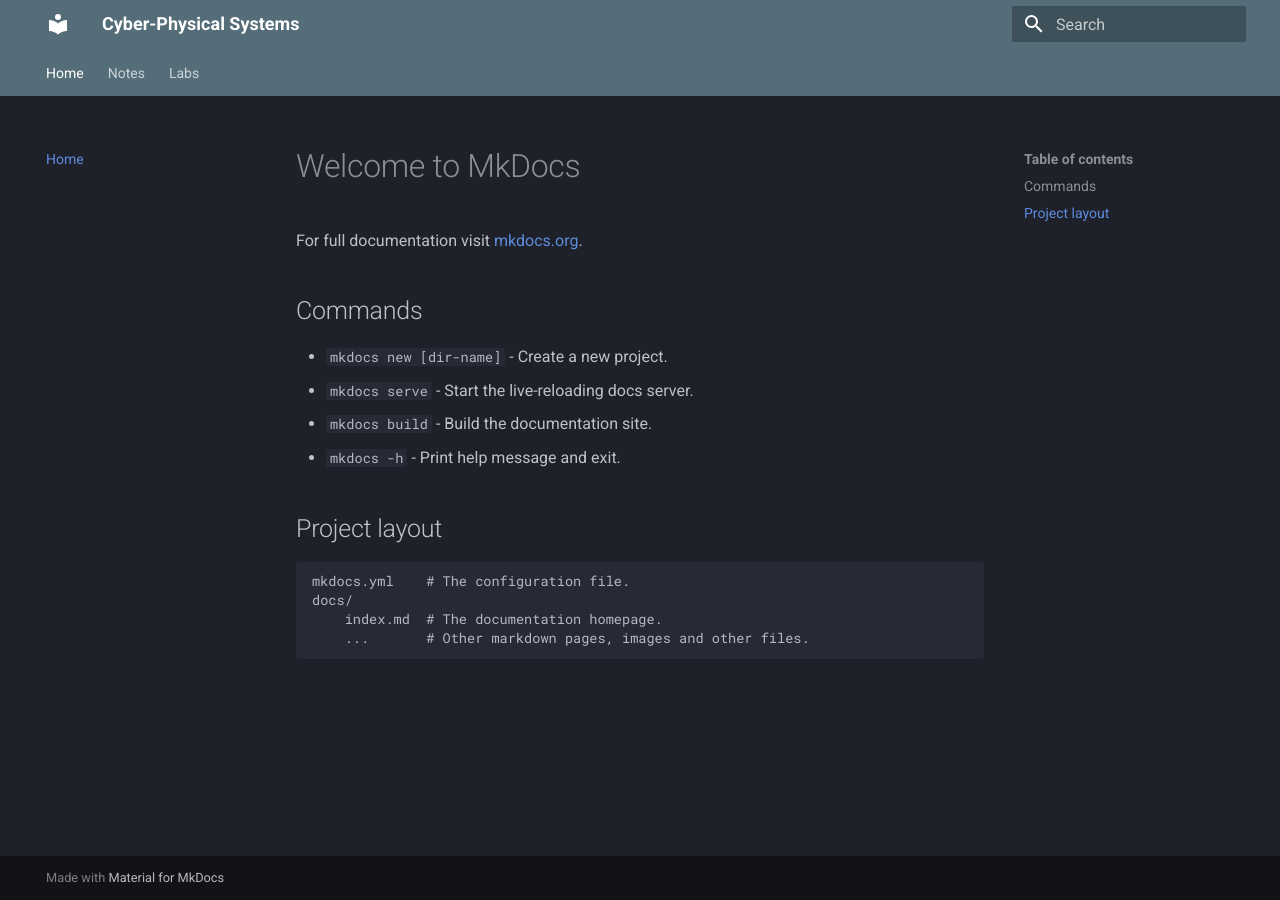
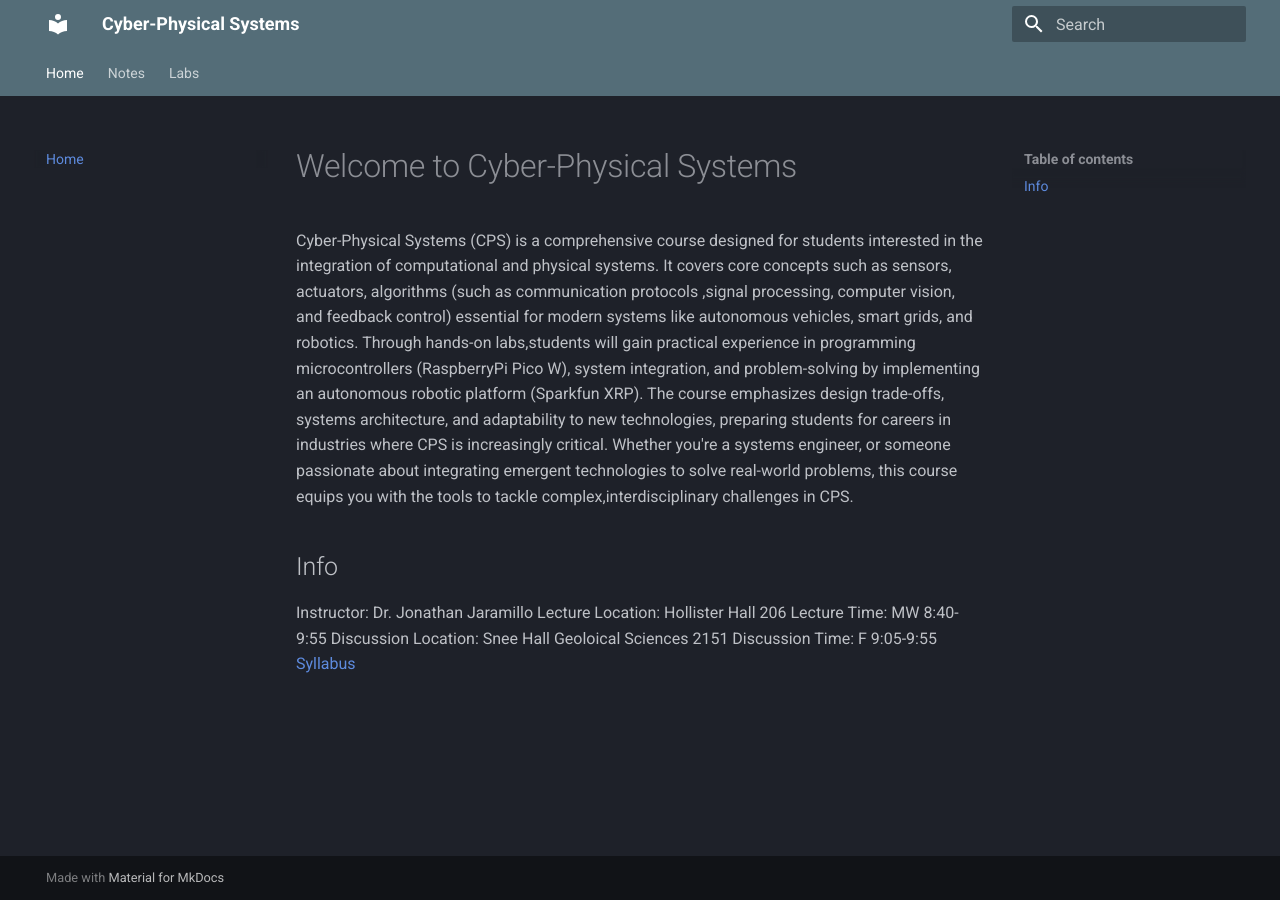
Before and after one commit to CPS-Cornell/course, an MkDocs documentation site: the page built from docs/index.md, in a window 1280 px wide. Built offline with MkDocs 1.6.1 and Material for MkDocs 9.7.7, drawn with Linux system fonts in a browser that asks for light colours.

Commit message:
updated landing page and added syllabus

```diff
--- a/docs/index.md
+++ b/docs/index.md
@@ -1,17 +1,12 @@
-# Welcome to MkDocs
+# Welcome to Cyber-Physical Systems
 
-For full documentation visit [mkdocs.org](https://www.mkdocs.org).
+Cyber-Physical Systems (CPS) is a comprehensive course designed for students interested in the integration of computational and physical systems. It covers core concepts such as sensors, actuators, algorithms (such as communication protocols ,signal processing, computer vision, and feedback control) essential for modern systems like autonomous vehicles, smart grids, and robotics. Through hands-on labs,students will gain practical experience in programming microcontrollers (RaspberryPi Pico W), system integration, and problem-solving by implementing an autonomous robotic platform (Sparkfun XRP). The course emphasizes design trade-offs, systems architecture, and adaptability to new technologies, preparing students for careers in industries where CPS is increasingly critical. Whether you're a systems engineer, or someone passionate about integrating emergent technologies to solve real-world problems, this course equips you with the tools to tackle complex,interdisciplinary challenges in CPS.
 
-## Commands
+## Info
 
-* `mkdocs new [dir-name]` - Create a new project.
-* `mkdocs serve` - Start the live-reloading docs server.
-* `mkdocs build` - Build the documentation site.
-* `mkdocs -h` - Print help message and exit.
-
-## Project layout
-
-    mkdocs.yml    # The configuration file.
-    docs/
-        index.md  # The documentation homepage.
-        ...       # Other markdown pages, images and other files.
+Instructor: Dr. Jonathan Jaramillo
+Lecture Location: Hollister Hall 206
+Lecture Time: MW 8:40-9:55
+Discussion Location: Snee Hall Geoloical Sciences 2151
+Discussion Time: F 9:05-9:55
+[Syllabus](files/syllabus.pdf)
```
Also changed, not shown: 1 other file.
